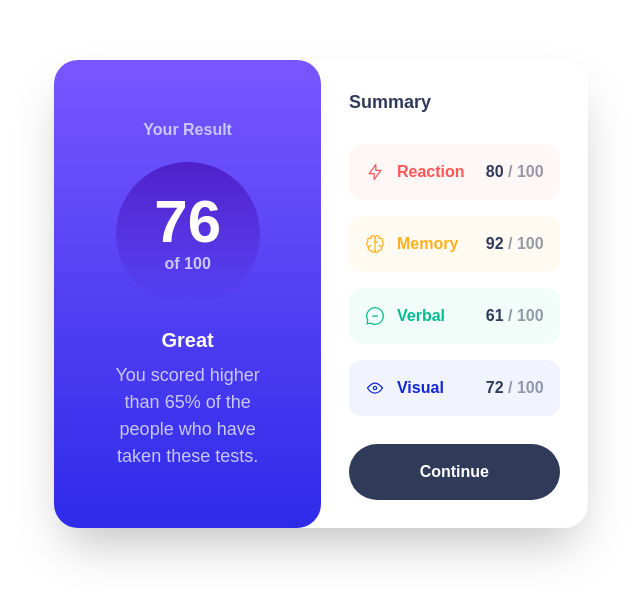
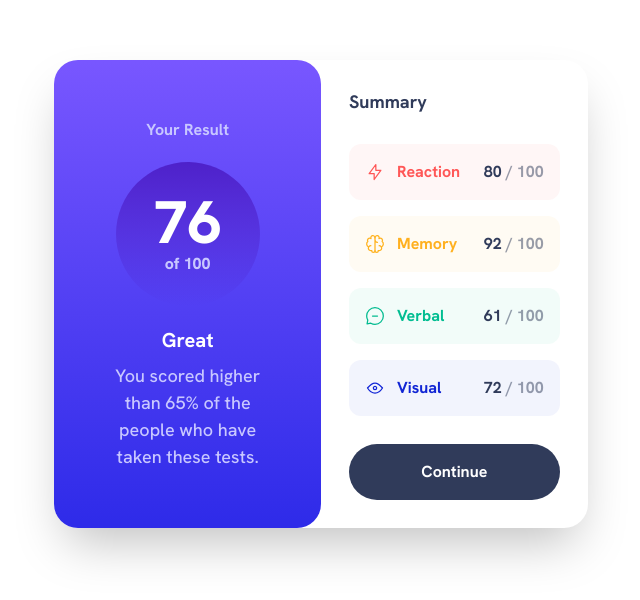
Before and after one commit to anwari-fikri/results-summary-component, a website: page index.html in a window 1280 px wide. Shown: the part 106-706 px from the top of the page, without its empty margins (319-959 px from the left). Drawn offline with Linux system fonts and the light colour scheme.

Commit message:
add google font

```diff
--- a/index.html
+++ b/index.html
@@ -3,6 +3,7 @@
   <head>
     <meta charset="UTF-8" />
     <meta name="viewport" content="width=device-width, initial-scale=1.0" />
+    <title>Frontend Mentor | Results summary component</title>
     <link
       rel="icon"
       type="image/png"
@@ -11,7 +12,9 @@
     />
     <link href="output.css" rel="stylesheet" />
 
-    <title>Frontend Mentor | Results summary component</title>
+    <style>
+      @import url("https://fonts.googleapis.com/css2?family=Hanken+Grotesk:wght@500;700;800&display=swap");
+    </style>
   </head>
   <body>
     <div class="flex flex-col h-screen items-center md:justify-center">
```
